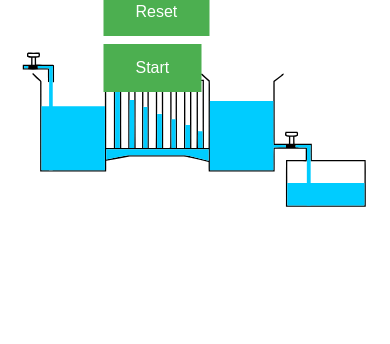
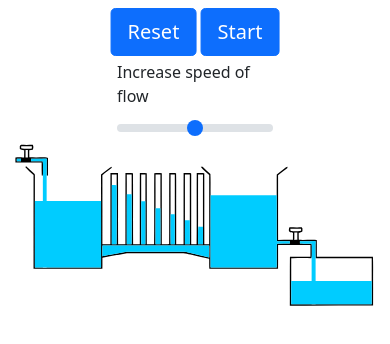
Before and after one commit to virtual-labs/exp-bernoullis-iiith, a plain HTML site: page experiment/simulation/index.html in a window 390 px wide. Both pictures are taken after a click on the button "Start". Drawn offline with nearby package versions, Linux system fonts and the light colour scheme.

Commit message:
responsiveness increased

```diff
--- a/experiment/simulation/css/main.css
+++ b/experiment/simulation/css/main.css
@@ -11,19 +11,11 @@
   -ms-transform: translate(-50%, -50%);
   transform: translate(-50%, -50%);
 }
-    .button {
-      background-color: #4caf50; /* Green */
-      border: none;
-      color: white;
-      padding: 15px 32px;
-      text-align: center;
-      text-decoration: none;
-      display: inline-block;
-      font-size: 16px;
-      margin: 4px 2px;
-      cursor: pointer;
+
+.slidecontainer {
+  width: 40%; /* Width of the outside container */
+  margin-top: 20px;
+  margin-left: auto;
+  margin-right: auto;
+  position: relative;
 }
-    .disabled {
-      opacity: 0.6;
-      cursor: not-allowed;
-    }
--- a/experiment/simulation/index.html
+++ b/experiment/simulation/index.html
@@ -1,33 +1,41 @@
 <html>
   <head>
-    <link rel="stylesheet" href="./css/main.css">
+    <link
+      href="https://cdn.jsdelivr.net/npm/bootstrap@5.0.0-beta2/dist/css/bootstrap.min.css"
+      rel="stylesheet"
+      integrity="sha384-BmbxuPwQa2lc/FVzBcNJ7UAyJxM6wuqIj61tLrc4wSX0szH/Ev+nYRRuWlolflfl"
+      crossorigin="anonymous"
+    />
+    <link rel="stylesheet" href="./css/main.css" />
   </head>
-   <body>
+  <body>
     <div class="container">
       <div class="center">
         <button
-          class="button"
+          type="button"
+          class="btn btn-primary btn-lg"
           id="resetbutton"
-          type="button"
           onclick="resetEverything()"
         >
           Reset
         </button>
         <button
-          class="button"
+          type="button"
+          class="btn btn-primary btn-lg"
           id="startbutton"
-          type="button"
           onclick="startAn()"
         >
           Start
         </button>
       </div>
     </div>
-    <svg
-      viewBox="0 0 928 435"
-      version="1.1"
-      xmlns="http://www.w3.org/2000/svg"
-    >
+    <div class="slidecontainer">
+      <label for="customRange1" class="form-label"
+        >Increase speed of flow</label
+      >
+      <input type="range" class="form-range" id="water-flow" />
+    </div>
+    <svg viewBox="0 0 928 435" version="1.1" xmlns="http://www.w3.org/2000/svg">
       <g id="#000000">
         <path
           fill="#000000"
@@ -255,5 +263,15 @@
     </svg>
     <!-- Js files -->
     <script src="./js/main.js"></script>
+    <script
+      src="https://cdn.jsdelivr.net/npm/@popperjs/core@2.6.0/dist/umd/popper.min.js"
+      integrity="sha384-KsvD1yqQ1/1+IA7gi3P0tyJcT3vR+NdBTt13hSJ2lnve8agRGXTTyNaBYmCR/Nwi"
+      crossorigin="anonymous"
+    ></script>
+    <script
+      src="https://cdn.jsdelivr.net/npm/bootstrap@5.0.0-beta2/dist/js/bootstrap.min.js"
+      integrity="sha384-nsg8ua9HAw1y0W1btsyWgBklPnCUAFLuTMS2G72MMONqmOymq585AcH49TLBQObG"
+      crossorigin="anonymous"
+    ></script>
   </body>
 </html>
--- a/experiment/simulation/js/main.js
+++ b/experiment/simulation/js/main.js
@@ -86,6 +86,8 @@ let asyncMove = async (id, curPosition = 0, finalPosition = 1) => {
 
 //asyncMove("long-pipe")
 let startAnimation = async () => {
+  speed2 = document.getElementById("water-flow").value;
+  speed2 = speed2 * 0.0002;
   for (let i = 0; i < ids.length; i++) {
     id = ids[i];
     if (id == "long-pipe" || id == "tap2-pipe-after") {
@@ -109,7 +111,7 @@ let startAnimation = async () => {
         }
       }
       if (curPosition > finalPosition) break;
-      curPosition += 0.01;
+      curPosition += speed2;
       path.setAttribute("offset", curPosition);
       await sleep(0.5);
     }
@@ -138,13 +140,9 @@ let resetEverything = () => {
 disablestart = false;
 let startAn = async () => {
   resetEverything();
-  document.getElementById("startbutton").className = "button disabled";
-  document.getElementById("resetbutton").className = "button disabled";
   document.getElementById("startbutton").disabled = true;
   document.getElementById("resetbutton").disabled = true;
   await startAnimation();
-  document.getElementById("startbutton").className = "button";
-  document.getElementById("resetbutton").className = "button";
   document.getElementById("startbutton").disabled = false;
   document.getElementById("resetbutton").disabled = false;
 };
```
Lines whose indentation alone changed are shown as unchanged.
